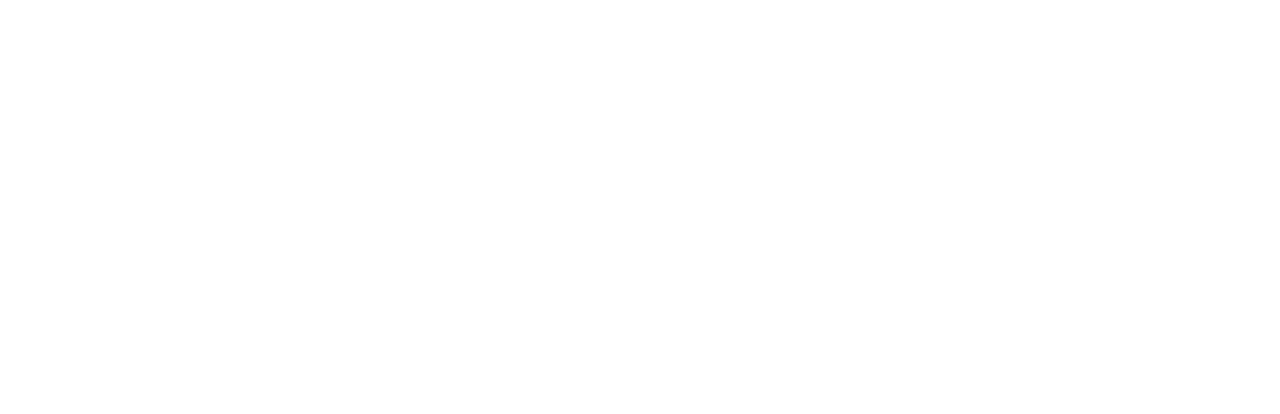
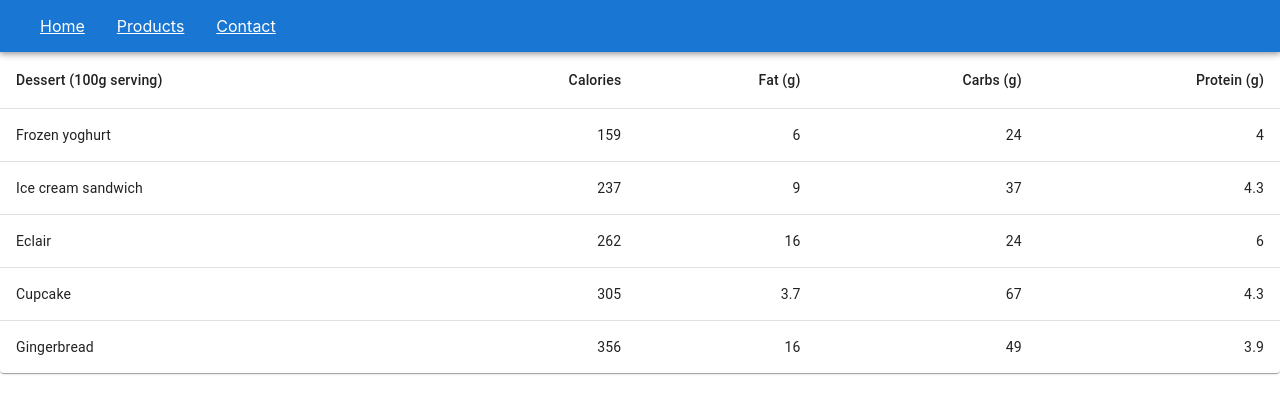
Before and after one commit to sergiuchilat/react-app, a React (Create React App) app: page /products in a window 1280 px wide. Before the commit this address had no page. Shown: the top 414 px of the page. Built offline with nearby package versions, Linux system fonts and the light colour scheme.

Commit message:
Add MUI Table

```diff
--- a/src/App.js
+++ b/src/App.js
@@ -1,15 +1,13 @@
-import logo from './logo.svg';
+
 import './App.css';
-import ReactDOM from "react-dom/client";
 
 import { BrowserRouter, Routes, Route } from "react-router-dom";
 import React, { Suspense, lazy } from 'react';
 
-
 import Layout from './components/Layout';
-const Home = lazy(() => import('./views/Home'))
-const Contact = lazy(() => import('./views/Contact'))
-
+const Home = lazy(() => import('./views/Home'));
+const Products = lazy(() => import('./views/Products'));
+const Contact = lazy(() => import('./views/Contact'));
 
 function App() {
   return (
@@ -18,6 +16,7 @@
         <Routes>
           <Route path='/' element={<Layout />}>
             <Route index element={<Home />}></Route>
+            <Route path='/products' element={<Products />}></Route>
             <Route path='/contact' element={<Contact />}></Route>
           </Route>
         </Routes>
--- a/src/components/NavBar.js
+++ b/src/components/NavBar.js
@@ -4,6 +4,7 @@
     return (
         <nav>
             <Link color="primary" to="/">Home</Link>
+            <Link to="/products">Products</Link>
             <Link to="/contact">Contact</Link>
         </nav>
     );
--- /dev/null
+++ b/src/views/Products.js
@@ -0,0 +1,53 @@
+import Table from '@mui/material/Table';
+import TableBody from '@mui/material/TableBody';
+import TableCell from '@mui/material/TableCell';
+import TableContainer from '@mui/material/TableContainer';
+import TableHead from '@mui/material/TableHead';
+import TableRow from '@mui/material/TableRow';
+import Paper from '@mui/material/Paper';
+
+function createData(name, calories, fat, carbs, protein) {
+    return { name, calories, fat, carbs, protein };
+}
+
+const rows = [
+    createData('Frozen yoghurt', 159, 6.0, 24, 4.0),
+    createData('Ice cream sandwich', 237, 9.0, 37, 4.3),
+    createData('Eclair', 262, 16.0, 24, 6.0),
+    createData('Cupcake', 305, 3.7, 67, 4.3),
+    createData('Gingerbread', 356, 16.0, 49, 3.9),
+];
+
+export default function render() {
+    return (
+        <TableContainer component={Paper}>
+            <Table sx={{ minWidth: 650 }} aria-label="simple table">
+                <TableHead>
+                    <TableRow>
+                        <TableCell>Dessert (100g serving)</TableCell>
+                        <TableCell align="right">Calories</TableCell>
+                        <TableCell align="right">Fat&nbsp;(g)</TableCell>
+                        <TableCell align="right">Carbs&nbsp;(g)</TableCell>
+                        <TableCell align="right">Protein&nbsp;(g)</TableCell>
+                    </TableRow>
+                </TableHead>
+                <TableBody>
+                    {rows.map((row) => (
+                        <TableRow
+                            key={row.name}
+                            sx={{ '&:last-child td, &:last-child th': { border: 0 } }}
+                        >
+                            <TableCell component="th" scope="row">
+                                {row.name}
+                            </TableCell>
+                            <TableCell align="right">{row.calories}</TableCell>
+                            <TableCell align="right">{row.fat}</TableCell>
+                            <TableCell align="right">{row.carbs}</TableCell>
+                            <TableCell align="right">{row.protein}</TableCell>
+                        </TableRow>
+                    ))}
+                </TableBody>
+            </Table>
+        </TableContainer>
+    )
+}
```
Also changed, not shown: src/components/Loader.js (added, +8 -0 lines).
